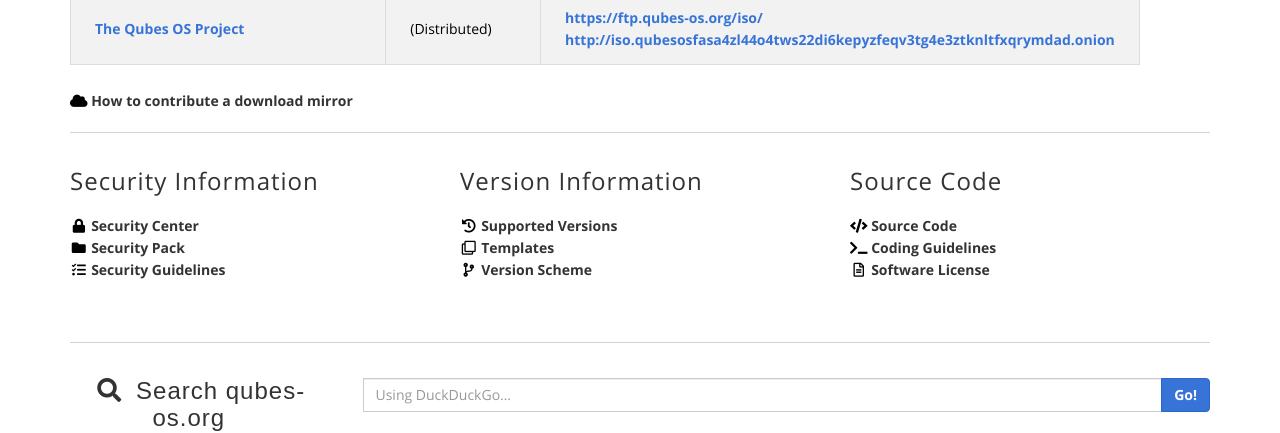
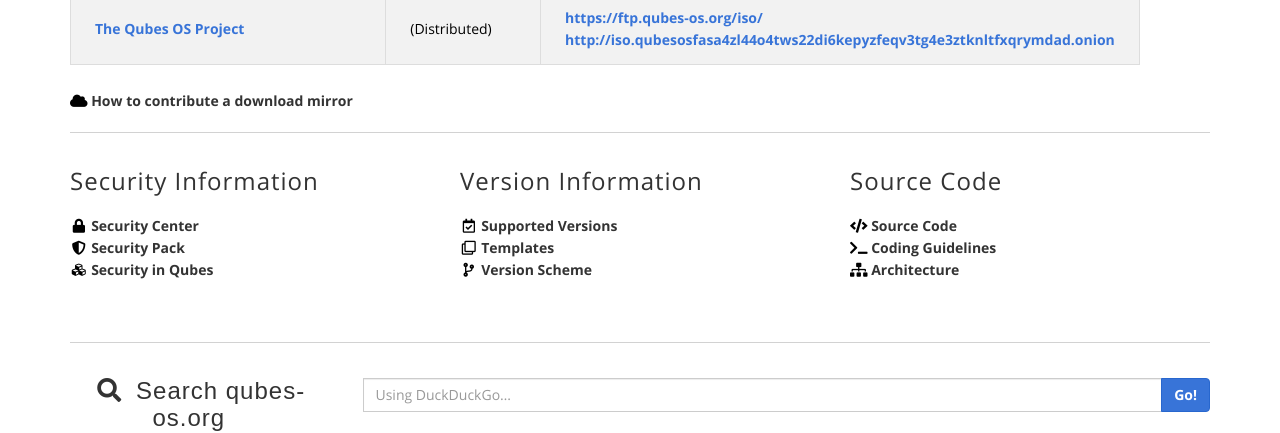
Before and after one commit to QubesOS/qubesos.github.io, a Jekyll site: the page built from pages/downloads.md, in a window 1280 px wide and 900 px high, scrolled down 4468 px. Shown: the top 433 px of the window. Built offline with Jekyll 4.4.1, drawn with Linux system fonts in a browser that asks for light colours; some web fonts are replaced.

Commit message:
Improve icons; update links; improve line breaking

```diff
--- a/_data/downloads-page.yml
+++ b/_data/downloads-page.yml
@@ -46,8 +46,8 @@
     - url: /security/pack/
       text: Security Pack
       id: 2
-    - url: /doc/security-guidelines/
-      text: Security Guidelines
+    - url: /doc/#security-in-qubes
+      text: Security in Qubes
       id: 3
 
 - htmlsection: version-info
@@ -72,8 +72,8 @@
     - url: /doc/coding-style/
       text: Coding Guidelines
       id: 2
-    - url: /doc/license/
-      text: Software License
+    - url: /doc/architecture/
+      text: Architecture
       id: 3
 
 - htmlsection: download-mirrors
--- a/_includes/downloads.html
+++ b/_includes/downloads.html
@@ -33,7 +33,7 @@
       </li>
       <li>
        <a href="{{ ch.url }}" class="black-link">
-        <i class="fa fa-floppy-o fa-fw black-icon"></i> {{ ch.text }}
+        <i class="fa fa-clipboard-check fa-fw black-icon"></i> {{ ch.text }}
        </a>
       </li>
       <li>
@@ -53,12 +53,12 @@
       </li>
       <li>
        <a href="{{ vs.url }}" class="black-link">
-        <i class="fa fa-lock fa-fw black-icon"></i> {{ vs.text }}
+        <i class="fa fa-file-contract fa-fw black-icon"></i> {{ vs.text }}
        </a>
       </li>
       <li>
        <a href="{{ isc.url }}" class="black-link">
-        <i class="fa fa-lightbulb-o fa-fw black-icon"></i> {{ isc.text }}
+        <i class="fa fa-lock fa-fw black-icon"></i> {{ isc.text }}
        </a>
       </li>
     </ul>
@@ -73,7 +73,7 @@
       </li>
       <li>
        <a href="{{ tg.url }}" class="black-link">
-        <i class="fa fa-file-text-o fa-fw black-icon"></i> {{ tg.text }}
+        <i class="fa fa-lightbulb-o fa-fw black-icon"></i> {{ tg.text }}
        </a>
       </li>
       <li>
@@ -118,7 +118,7 @@
       <!-- Testing releases -->
       {% if testing %}
         <div class="alert alert-info" role="alert">
-          <i class="add-right fa fa-question-circle"></i>
+          <i class="half-right fa fa-lg fa-question-circle"></i>
           {% if testing != true %}
             {{ testing }}
           {% else %}
@@ -134,7 +134,7 @@
       {% endif %}
       {% if latest %}
         <div class="alert alert-success" role="alert">
-          <i class="add-right fa fa-check-circle"></i>
+          <i class="half-right fa fa-lg fa-check-circle"></i>
           {% if latest != true %}
             {{ latest }}
           {% else %}
@@ -145,7 +145,7 @@
       <!-- Aging releases -->
       {% if aging %}
         <div class="alert alert-warning" role="alert">
-          <i class="add-right fa fa-info-circle"></i>
+          <i class="half-right fa fa-lg fa-info-circle"></i>
           {% if aging != true %}
             {{ aging }}
           {% else %}
@@ -162,7 +162,7 @@
       <!-- Deprecated releases -->
       {% if deprecated %}
         <div class="alert alert-danger" role="alert">
-          <i class="add-right fa fa-exclamation-circle"></i>
+          <i class="half-right fa fa-lg fa-exclamation-circle"></i>
           {% if deprecated != true %}
             {{ deprecated }}
           {% else %}
@@ -216,7 +216,7 @@
       <ul class="list-unstyled">
         <li>
           <a href="{{ downcont.links[3].url }}" class="black-link">
-            <i class="fa fa-fw fa-lock black-icon"></i> {{ downcont.links[3].text }}
+            <i class="fa fa-fw fa-file-contract black-icon"></i> {{ downcont.links[3].text }}
           </a>
         </li>
         {% for docdata in release.docs %}
@@ -318,12 +318,12 @@
       </li>
       <li>
         <a href="{{ sp.url }}" class="black-link" title="{{ sp.text }}">
-          <i class="fa fa-folder fa-fw black-icon"></i> {{ sp.text }}
+          <i class="fa fa-shield fa-fw black-icon"></i> {{ sp.text }}
         </a>
       </li>
       <li>
         <a href="{{ sg.url }}" class="black-link" title="{{ sg.text }}">
-          <i class="fa fa-tasks fa-fw black-icon"></i> {{ sg.text }}
+          <i class="fa fa-cubes fa-fw black-icon"></i> {{ sg.text }}
         </a>
       </li>
     </ul>
@@ -333,7 +333,7 @@
     <ul class="list-unstyled">
       <li>
         <a href="{{ sv.url }}" class="black-link" title="{{ sv.text }}">
-          <i class="fa fa-history fa-fw black-icon"></i> {{ sv.text }}
+          <i class="fa fa-calendar-check-o fa-fw black-icon"></i> {{ sv.text }}
         </a>
       </li>
       <li>
@@ -363,7 +363,7 @@
       </li>
       <li>
         <a href="{{ sl.url }}" class="black-link" title="{{ sl.text }} ">
-          <i class="fa fa-file-text-o fa-fw black-icon"></i> {{ sl.text }}
+          <i class="fa fa-sitemap fa-fw black-icon"></i> {{ sl.text }}
         </a>
       </li>
     </ul>
--- a/pages/downloads.md
+++ b/pages/downloads.md
@@ -6,6 +6,6 @@ redirect_from:
 - /doc/QubesDownloads/
 - /wiki/QubesDownloads/
 ref: 2
-title: Download Qubes OS
+title: Download Qubes&nbsp;OS
 ---
 {% include downloads.html %}
```
